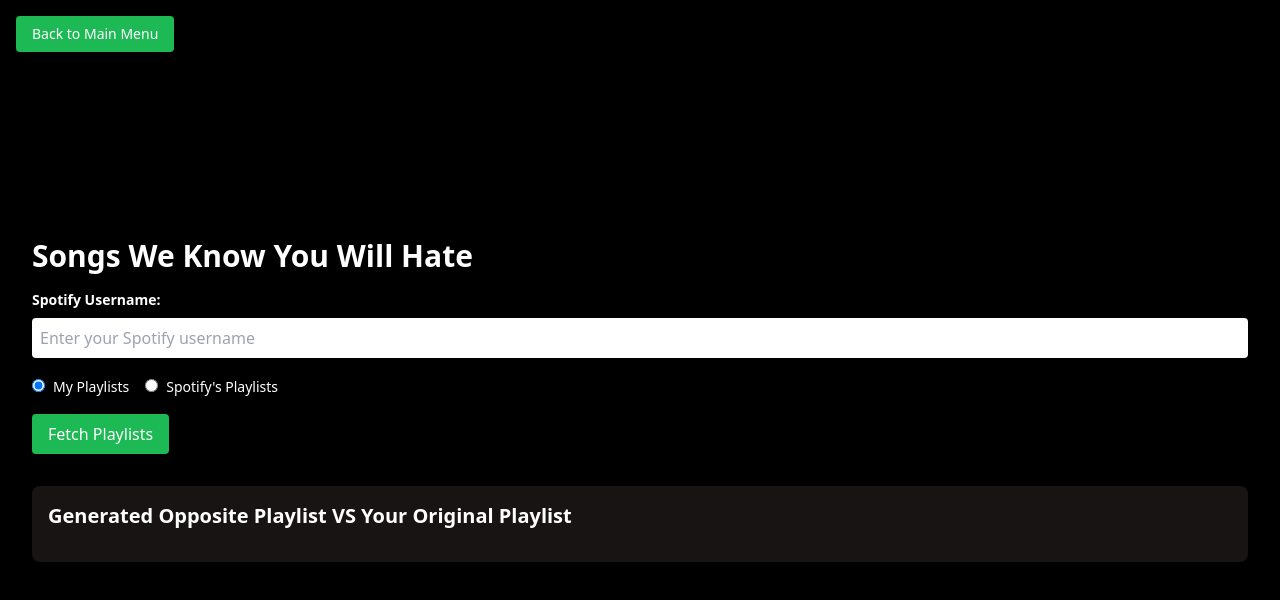
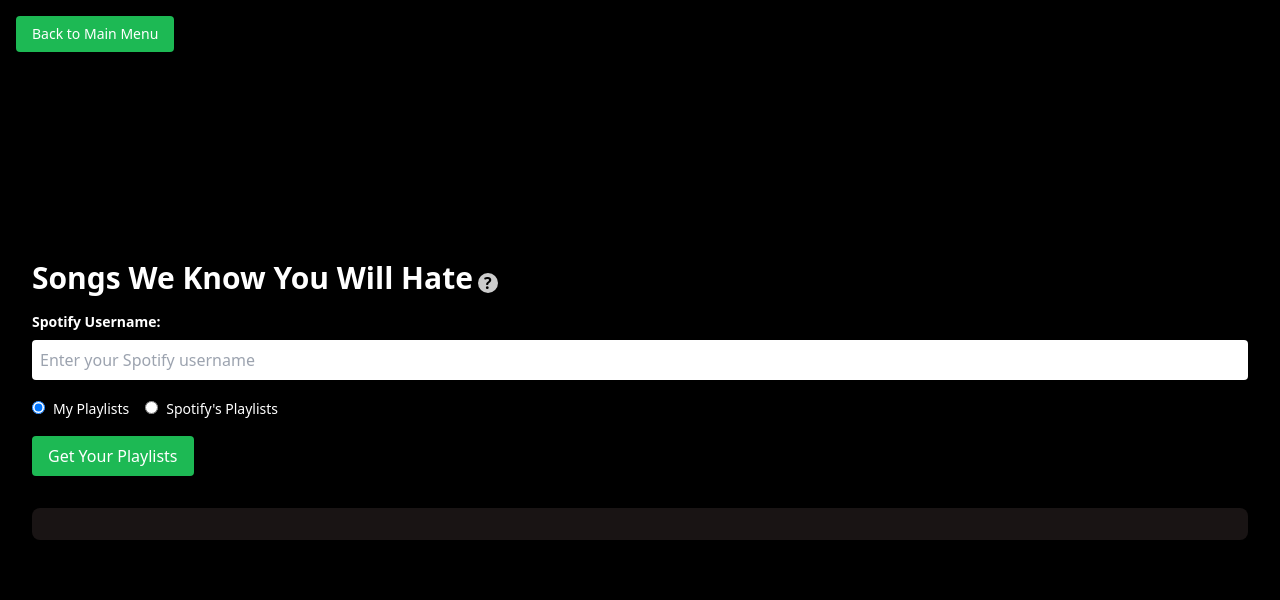
Before and after one commit to aragaomateus/mirrored, a Next.js app: page /generate_opposite_playlist in a window 1280 px wide. Shown: the top 600 px of the page. Built offline with nearby package versions, Linux system fonts and the light colour scheme.

Commit message:
UI/UX improvements on opposite playlsite feature

```diff
--- a/src/pages/generate_opposite_playlist.js
+++ b/src/pages/generate_opposite_playlist.js
@@ -61,7 +61,10 @@ export default function GenerateOppositePlaylist() {
       setLoading(false);
     }
   };
-  const minLength = Math.min(recommendations.length, originalPlaylist.length)
+
+  const minLength = (Array.isArray(recommendations) && Array.isArray(originalPlaylist))
+  ? Math.min(recommendations.length, originalPlaylist.length)
+  : 0;
 
   return (
     <div className="flex flex-col items-center justify-center min-h-screen bg-black text-white p-4">
@@ -72,7 +75,15 @@ export default function GenerateOppositePlaylist() {
       Back to Main Menu
     </button>
       <main className="container mx-auto p-4">
-        <h1 className="text-3xl font-bold mb-4"> Songs We Know You Will Hate</h1>
+      <div className="tooltip">
+        <h1 className="text-3xl font-bold mb-4 inline-block">Songs We Know You Will Hate</h1>
+        <div className="question-mark-circle">&#63;</div> {/* Unicode for question mark */}
+        <span className="tooltiptext">Let's generate an opposite playlist full of song you havent heard before.
+        Add you username, pick your playlist and the see the magic happen. </span>
+      </div>
+
+
+
 
         <form onSubmit={handleSubmit} className="mb-8">
           <label htmlFor="username" className="block mb-2 text-sm font-bold">
@@ -126,7 +137,7 @@ export default function GenerateOppositePlaylist() {
             className="px-4 py-2 bg-spotify-green rounded hover:bg-spotify-green-darker"
             disabled={loading}
           >
-            {loading ? "Loading..." : "Fetch Playlists"}
+            {loading ? "Loading..." : "Get Your Playlists"}
           </button>
         </form>
 
@@ -136,12 +147,13 @@ export default function GenerateOppositePlaylist() {
         <p>Loading playlists...</p>
       ) : (
         playlists.length > 0 && (
+
           <div className="bg-spotify-green p-4 rounded-lg">
             <div className="playlists grid grid-cols-2 md:grid-cols-3 lg:grid-cols-4 gap-4">
               {playlists.map((playlist, index) => (
                 <button
                   key={index}
-                  className="playlist bg-black hover:bg-opacity-80 text-white py-1 px-2 text-sm rounded shadow"
+                  className="playlist bg-black hover:bg-opacity-50 text-white py-1 px-2 text-sm rounded shadow"
                   onClick={() => handlePlaylistSelection(playlist.uri)} // Define this function to handle click
                 >
                   {playlist.name}
@@ -153,10 +165,14 @@ export default function GenerateOppositePlaylist() {
       )}
 
 <div className=" flex-center placeholder-generated-playlist bg-spotify-black text-spotify-white p-4 rounded-lg">
-  <h2 className=" flex-center text-xl font-bold mb-4">Generated Opposite Playlist VS Your Original Playlist</h2>
+  {Array.isArray(recommendations) && minLength>0  ?
+  <h2 className="w-full text-center text-xl font-bold mb-4">Generated Opposite Playlist VS Your Original Playlist</h2>
+  : " "
+}
   <div className="playlist-list">
-      {typeof recommendations === undefined ? "Please Refresh Page For New Recommendation"
-       :<div className="flex justify-center gap-8">
+      { !Array.isArray(recommendations) ?  <h3 className="text-red-500 font-bold">Please Select the Playlist Again</h3>
+       :
+       <div className="flex justify-center gap-8">
        {/* Determine the maximum length of the two arrays */}
 
        {/* Column for the recommendation array */}
@@ -215,8 +231,6 @@ export default function GenerateOppositePlaylist() {
    }
   </div>
 </div>
-
-
       </main>
     </div>
   );
--- a/src/styles/globals.css
+++ b/src/styles/globals.css
@@ -56,3 +56,44 @@ body {
   0% { transform: rotate(0deg); }
   100% { transform: rotate(360deg); }
 }
+.tooltip {
+  position: relative;
+  display: inline-block;
+}
+
+.tooltip .question-mark-circle {
+  display: inline-flex;
+  justify-content: center;
+  align-items: center;
+  margin-left: 5px;
+  width: 20px;
+  height: 20px;
+  border-radius: 50%;
+  background-color: #ccc; /* Light gray background */
+  color: black;
+  cursor: pointer;
+  font-weight: bold;
+}
+
+.tooltip .tooltiptext {
+  visibility: hidden;
+  width: 160px;
+  background-color: black;
+  color: #fff;
+  text-align: center;
+  border-radius: 6px;
+  font-size: 5;
+  padding: 5px 0;
+  position: absolute;
+  z-index: 1;
+  top: 50%;
+  left: calc(100% + 5px); /* Position to the right */
+  transform: translateY(-50%);
+  opacity: 0;
+  transition: opacity 0.3s;
+}
+
+.tooltip .question-mark-circle:hover + .tooltiptext {
+  visibility: visible;
+  opacity: 1;
+}
```
